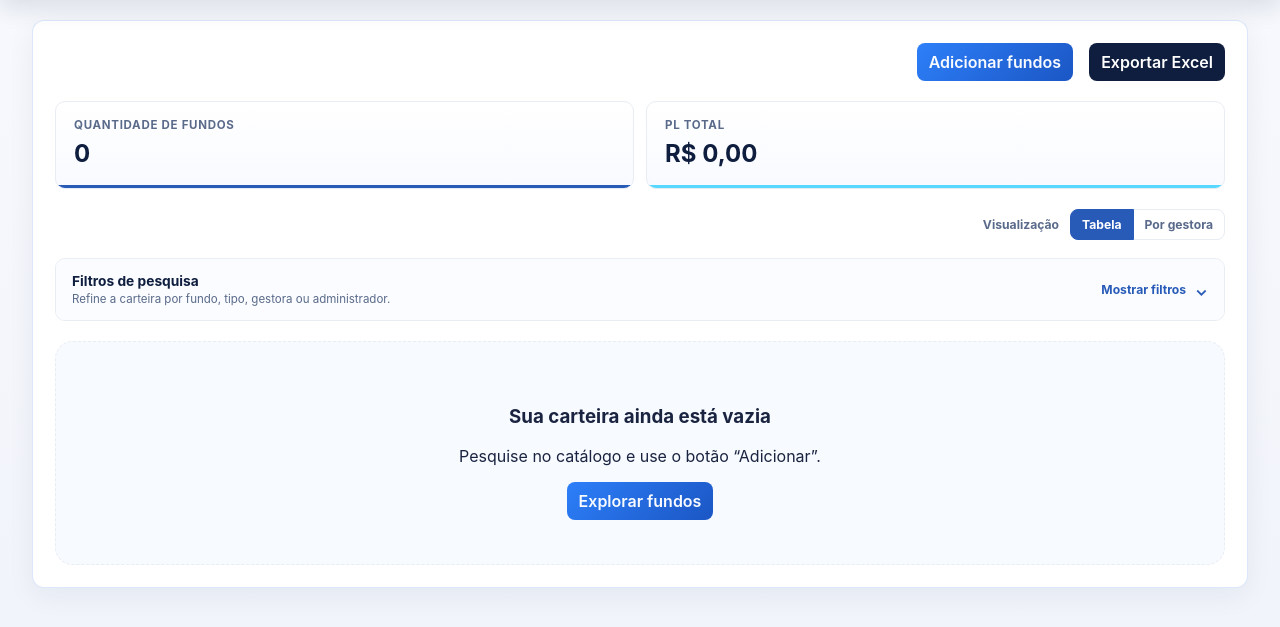
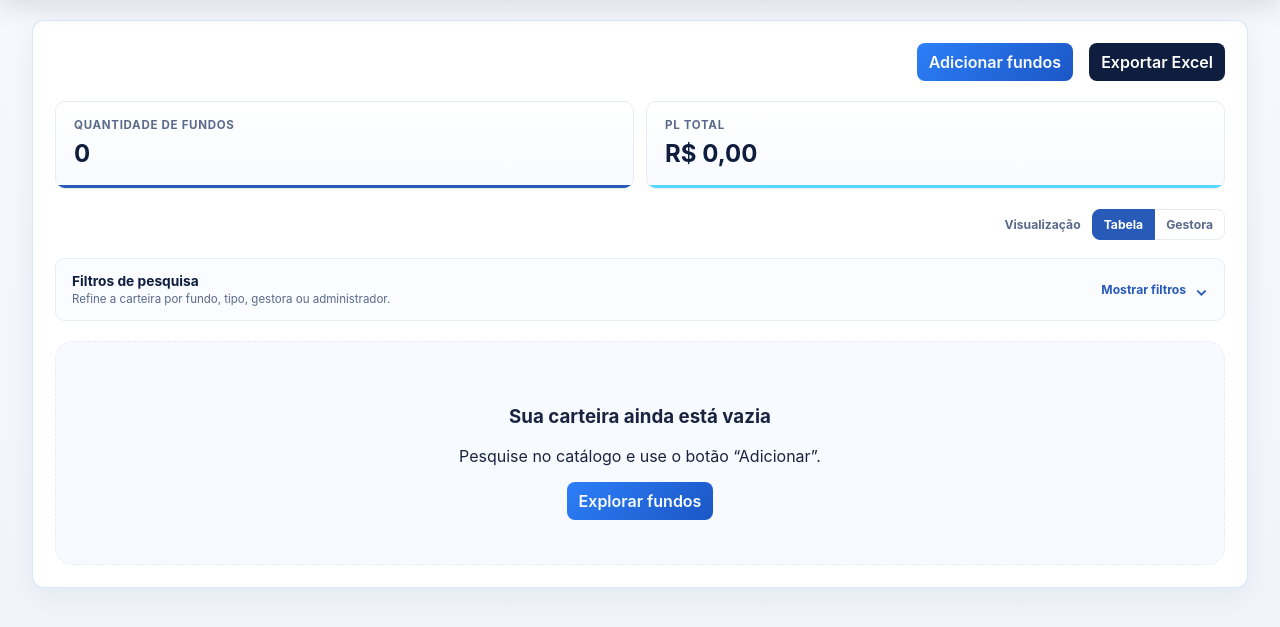
Before and after one commit to gabrielomperim-bit/QiPipelineProV1, a Django app: page /minha-carteira/ in a window 1280 px wide. Shown: the part 68-695 px from the top of the page. Run offline with Django 5.2, Linux system fonts and the light colour scheme; the visitor is signed in with stand-in values (Sample User, id 1).

Commit message:
style: simplifica rotulo da visualizacao por gestora

```diff
--- a/carteira/tests.py
+++ b/carteira/tests.py
@@ -315,7 +315,7 @@ class WorkspaceSmokeTests(TestCase):
         response = self.client.get("/minha-carteira/", {"view": "manager"}, HTTP_HOST="127.0.0.1")
 
         self.assertEqual(response.status_code, 200)
-        self.assertContains(response, "Por gestora")
+        self.assertContains(response, ">Gestora</a>")
         self.assertContains(response, "Consultoria Solis", count=1)
         self.assertContains(response, "2 fundos")
         self.assertContains(response, "Fundo Solis Alpha")
--- a/templates/carteira/minha_carteira.html
+++ b/templates/carteira/minha_carteira.html
@@ -43,7 +43,7 @@
     <div class="portfolio-view-switcher" aria-label="Modo de visualização">
         <span>Visualização</span>
         <a class="{% if view_mode == 'table' %}is-active{% endif %}" href="{% url 'minha_carteira' %}{% if view_query %}?{{ view_query }}{% endif %}">Tabela</a>
-        <a class="{% if view_mode == 'manager' %}is-active{% endif %}" href="?{% if view_query %}{{ view_query }}&amp;{% endif %}view=manager">Por gestora</a>
+        <a class="{% if view_mode == 'manager' %}is-active{% endif %}" href="?{% if view_query %}{{ view_query }}&amp;{% endif %}view=manager">Gestora</a>
     </div>
 
     <details class="filters-panel" {% if active_filters %}open{% endif %}>
```
